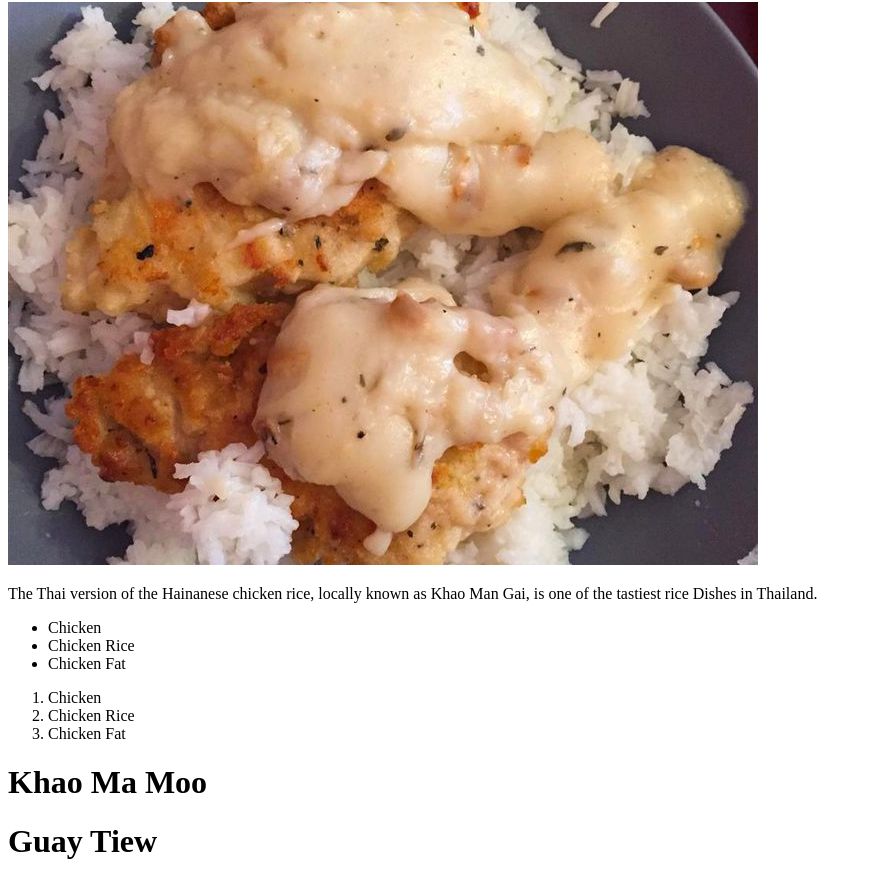
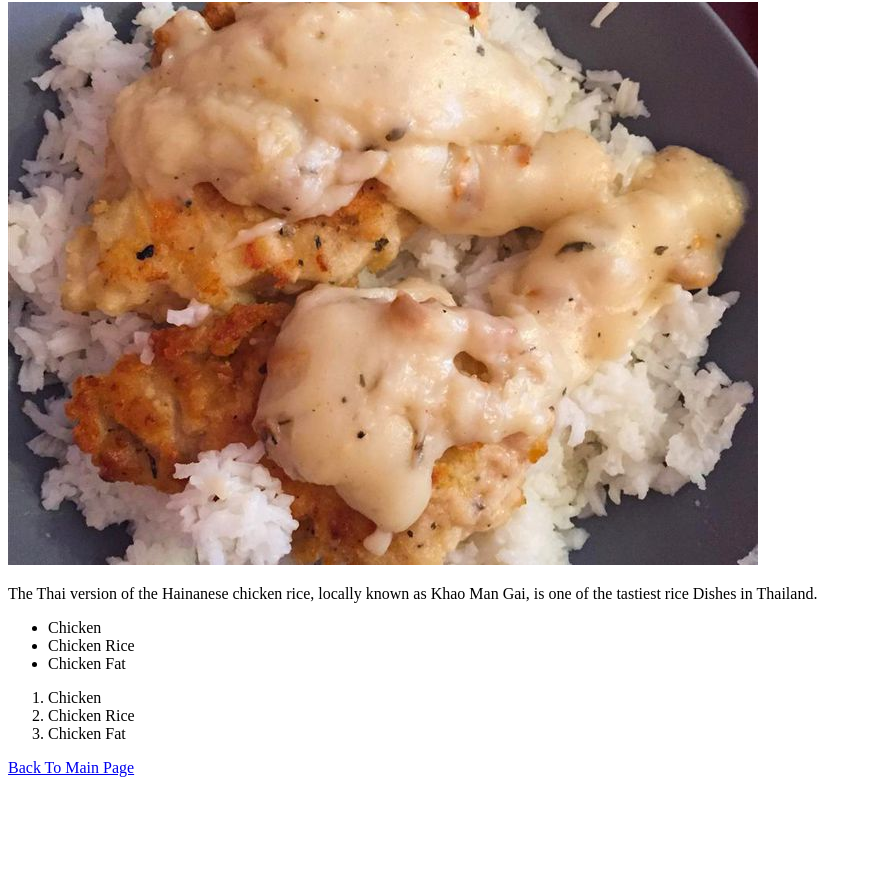
Before and after one commit to onaldwong/odin-recipes, a plain HTML site: page recipes/thaidishes.html in a window 1280 px wide. Shown: the part 78-959 px from the top of the page, without its empty margins (0-872 px from the left). After the commit the page ends 863 px from the top, so only its background shows below. Drawn offline with Linux system fonts and the light colour scheme.

Commit message:
modified recipes

```diff
--- a/recipes/thaidishes.html
+++ b/recipes/thaidishes.html
@@ -26,7 +26,6 @@
         <li>Chicken Fat</li>
     </ol>
 
-    <h1>Khao Ma Moo</h1>
-    <h1>Guay Tiew</h1>
+    <a href="../index.html">Back To Main Page</a>
 </body>
 </html>
```
Also changed, not shown: recipes/glazedchicken.html (+2 -0 lines), recipes/salmontacos.html (+2 -0 lines).
